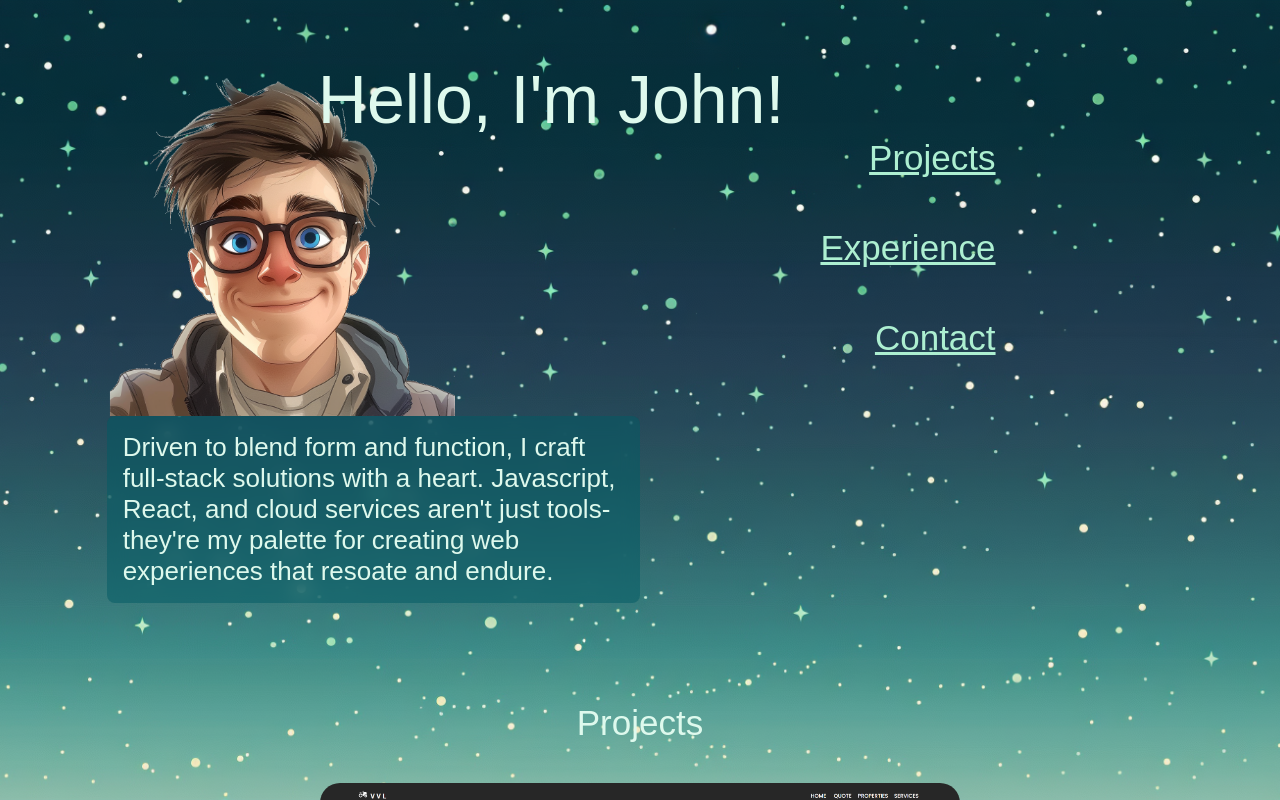
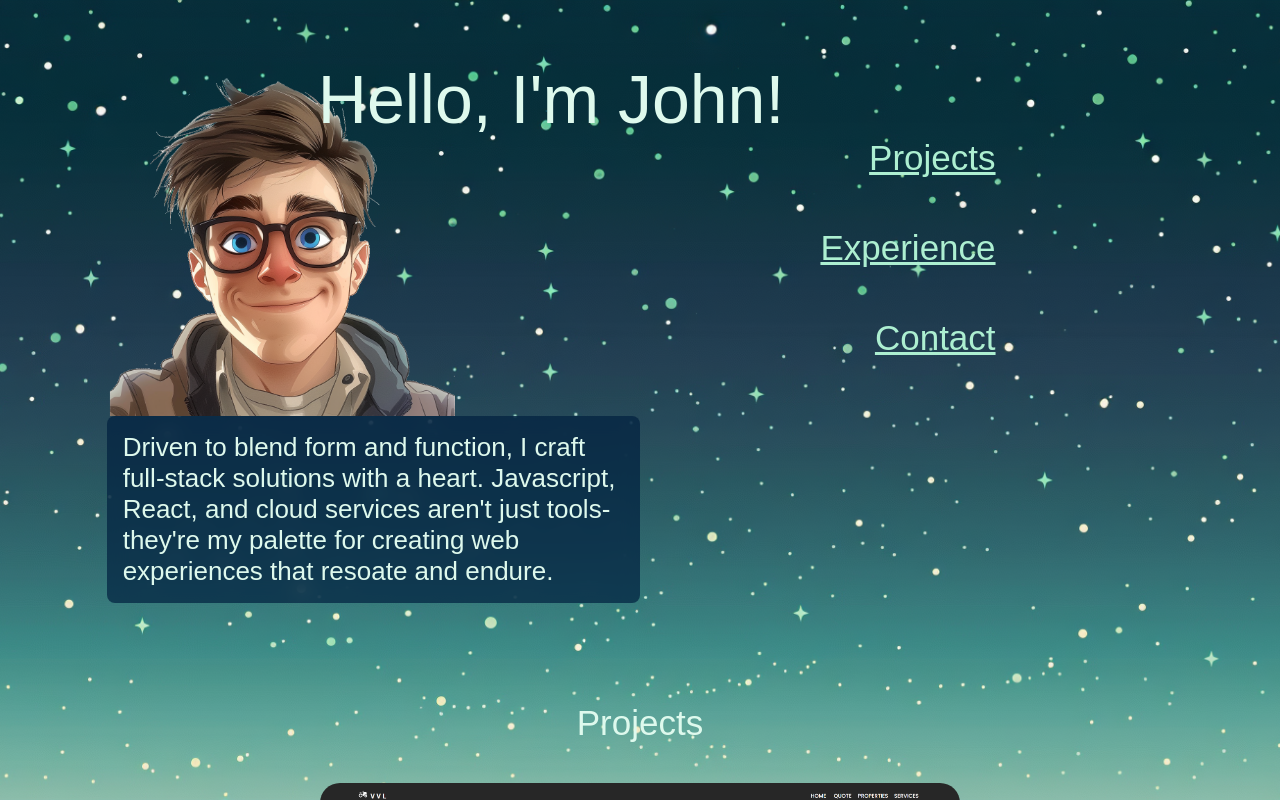
Before and after one commit to johnlundy94/full-stack-portfolio, a React (Create React App) app: page / in a window 1280 px wide. Shown: the top 800 px of the page. Built offline with nearby package versions, Linux system fonts and the light colour scheme; a web font is replaced by a local one.

Commit message:
Updated Hero text card

```diff
--- a/src/components/Contact/Contact.js
+++ b/src/components/Contact/Contact.js
@@ -72,8 +72,6 @@ function Contact() {
       console.log("Form has errors");
       return;
     }
-
-    console.log(formData);
 
     emailjs
       .send(
--- a/src/components/Hero/Hero.css
+++ b/src/components/Hero/Hero.css
@@ -44,7 +44,7 @@
   grid-row: 3 / span 2;
   backdrop-filter: blur(10px);
   -webkit-backdrop-filter: blur(10px);
-  background-color: rgba(0, 90, 101, 0.5);
+  background-color: rgba(0, 32, 63, 0.7);
   padding: 1rem;
   border-radius: 8px;
 }
```
